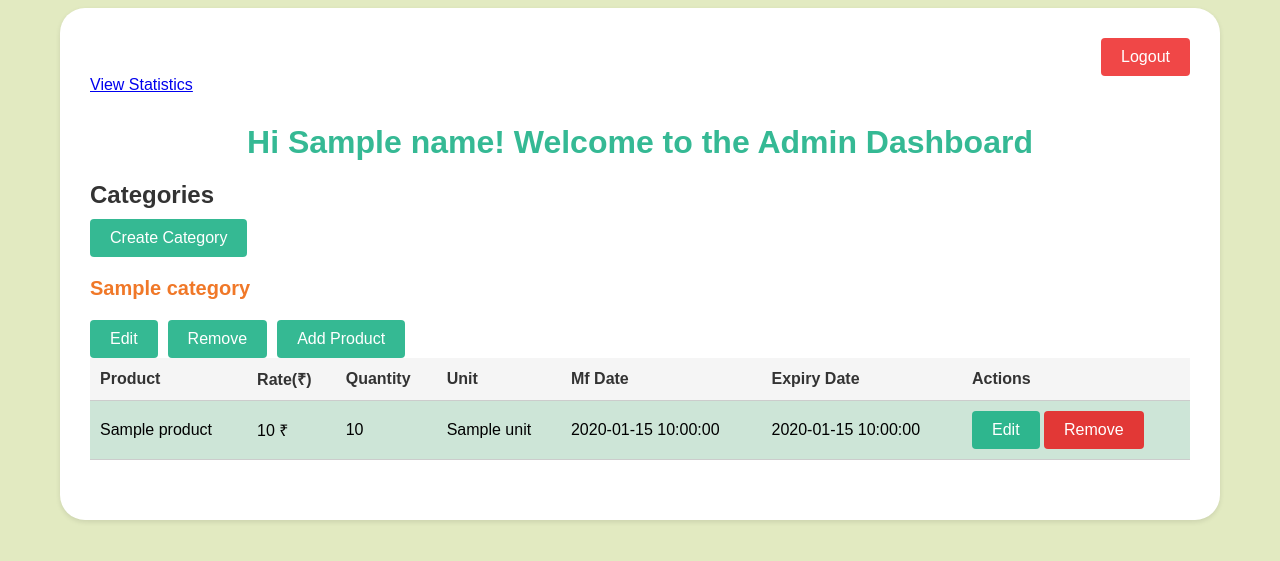
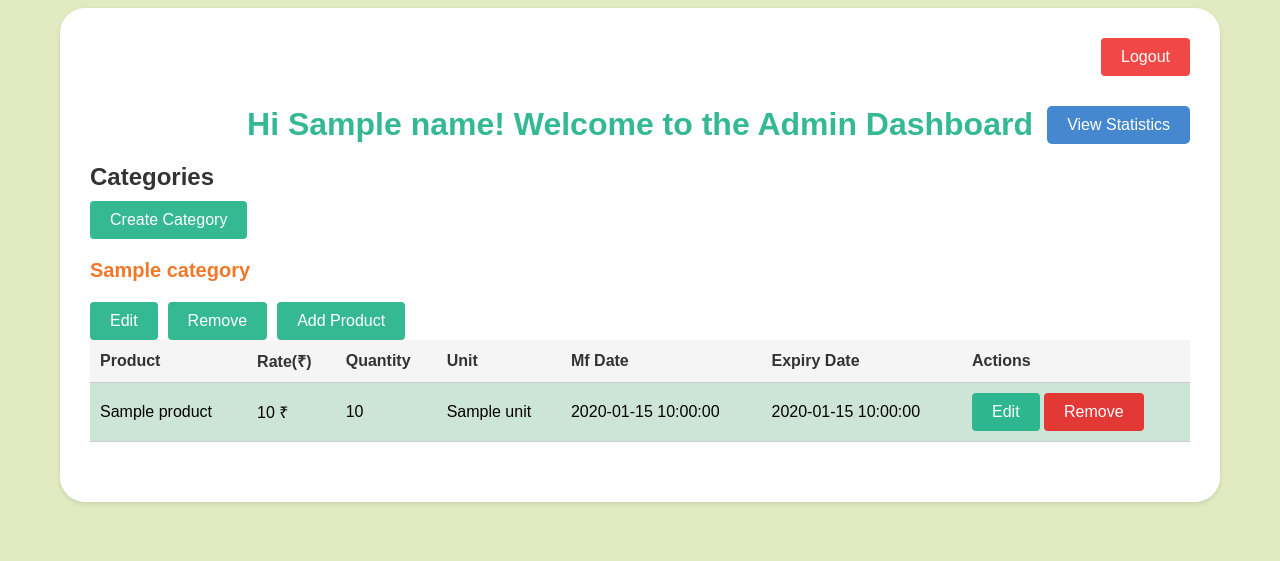
Before and after one commit to unplugged-animesh/Grocery-Store-App, a Flask app: template Templates/admin_dashboard.html in a window 1280 px wide. Shown: the top 561 px of the page. Run offline with Flask 3, Linux system fonts and the light colour scheme; the template is opened without the code that fills it: most values are stand-ins (such as "Sample title", 1, 10 or a date in 2020); parts of the project's set-up code (start-up, migrations or seed data) failed here and were passed over.

Commit message:
Update admin_dashboard.html

```diff
--- a/Templates/admin_dashboard.html
+++ b/Templates/admin_dashboard.html
@@ -11,8 +11,8 @@
         <div class="logout">
             <a href="{{ url_for('logout') }}" class="logout-btn">Logout</a>
         </div>
-        <div class="section">
-            <a href="{{ url_for('admin_stats', curr_login_id=data.curr_login_id) }}" class="view-stats-btn">View Statistics</a>
+        <div class="east">
+            <a href="{{ url_for('admin_stats', curr_login_id=data.curr_login_id) }}" class="view-east-btn">View Statistics</a>
         </div>
         <h1>Hi {{name}}! Welcome to the Admin Dashboard</h1>
         <div class="section">
```
